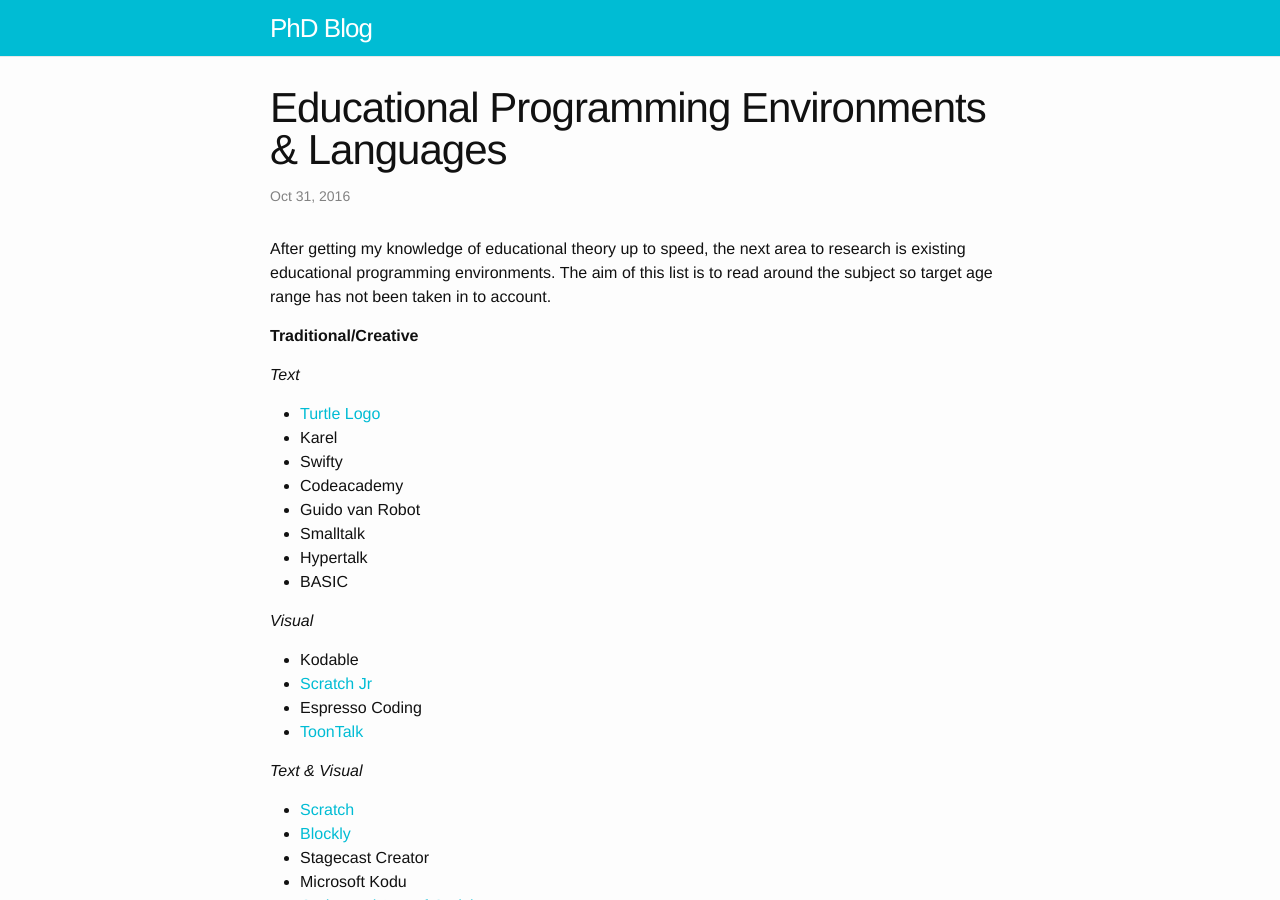
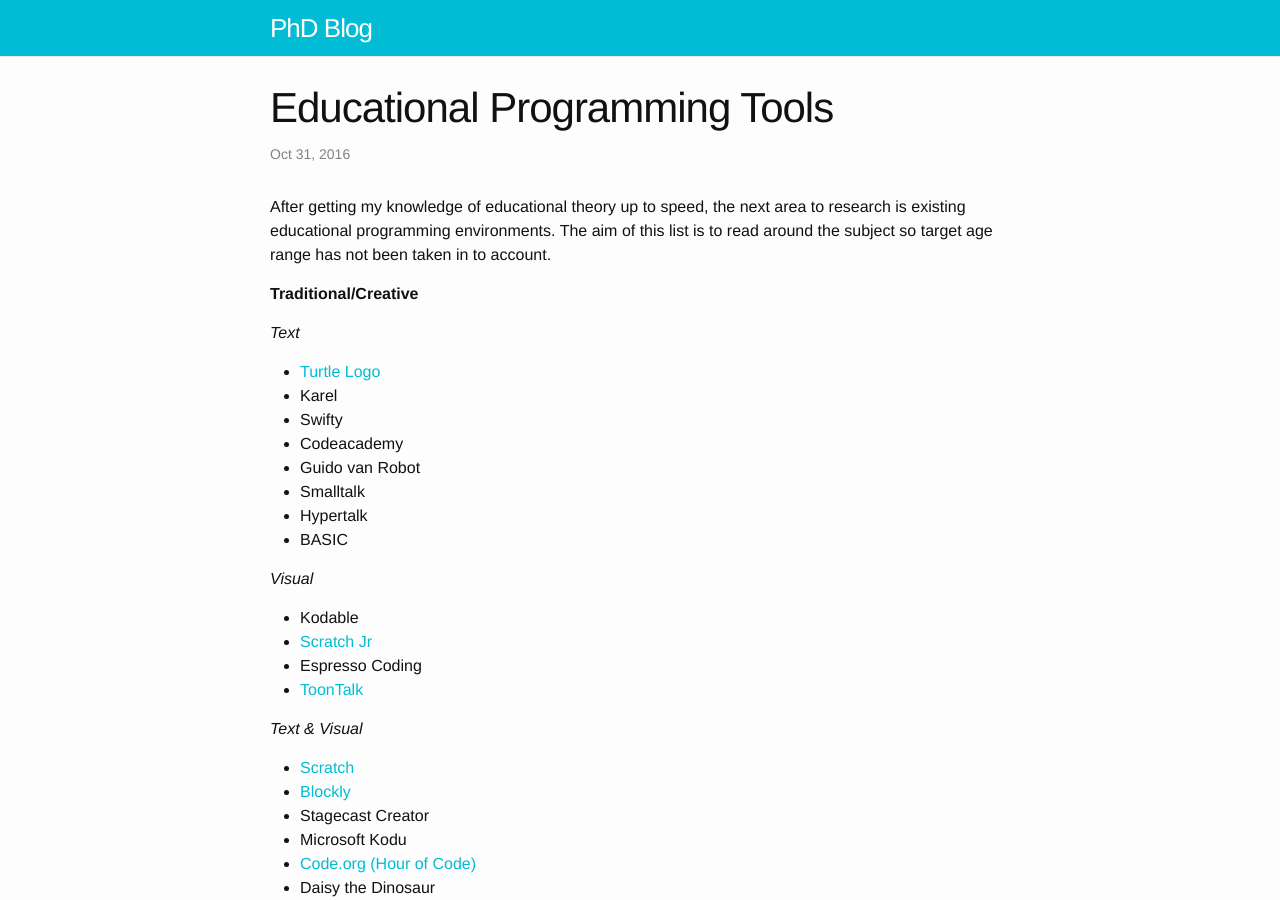
Before and after one commit to simonrose121/phd, a Jekyll site: the page built from _posts/2016-10-31-programming-tools.md, in a window 1280 px wide and 900 px high. Built offline with Jekyll 4.4.1, drawn with Linux system fonts in a browser that asks for light colours.

Commit message:
Rename programming tools file

```diff
--- a/_posts/2016-10-31-programming-environments.md
+++ b/_posts/2016-10-31-programming-tools.md
@@ -1,6 +1,6 @@
 ---
 layout: post
-title:  "Educational Programming Environments & Languages"
+title:  "Educational Programming Tools"
 date:   2016-10-31 12:02:00 +0100
 categories: programming
 ---
```
